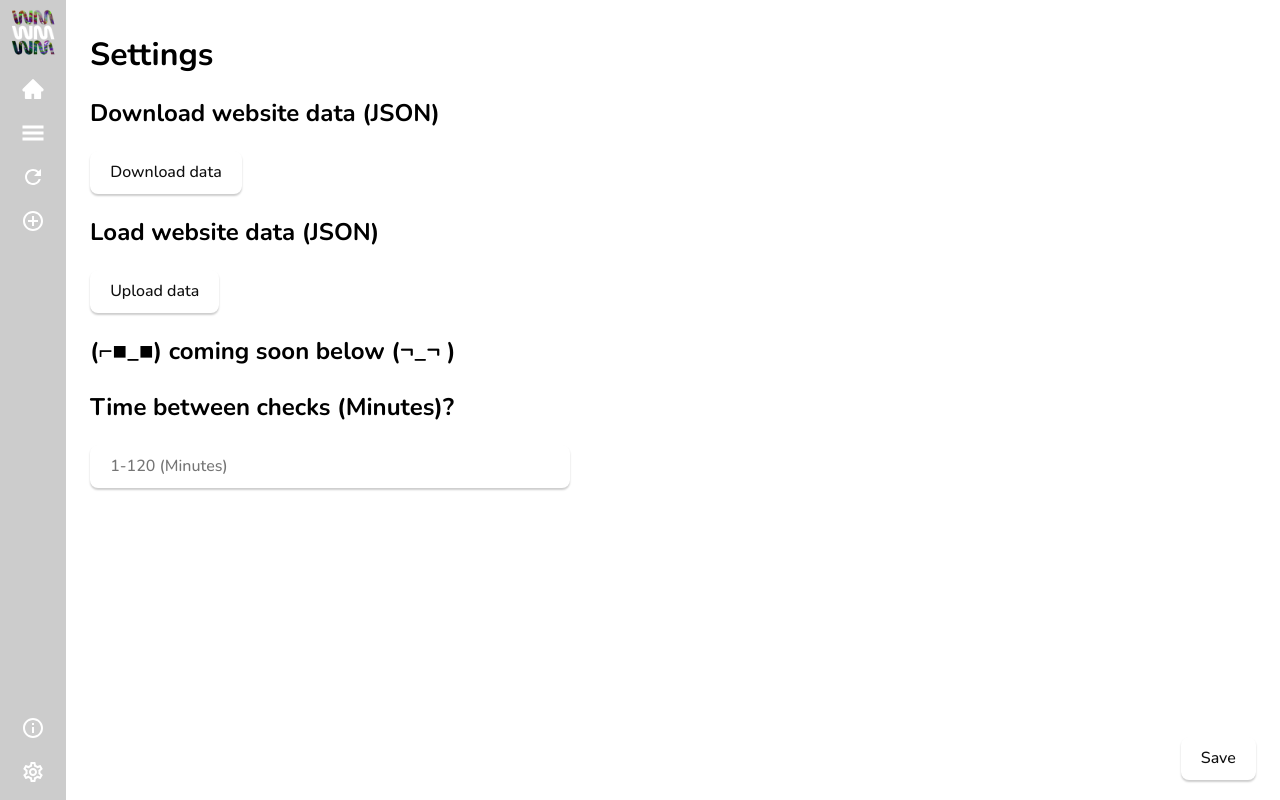
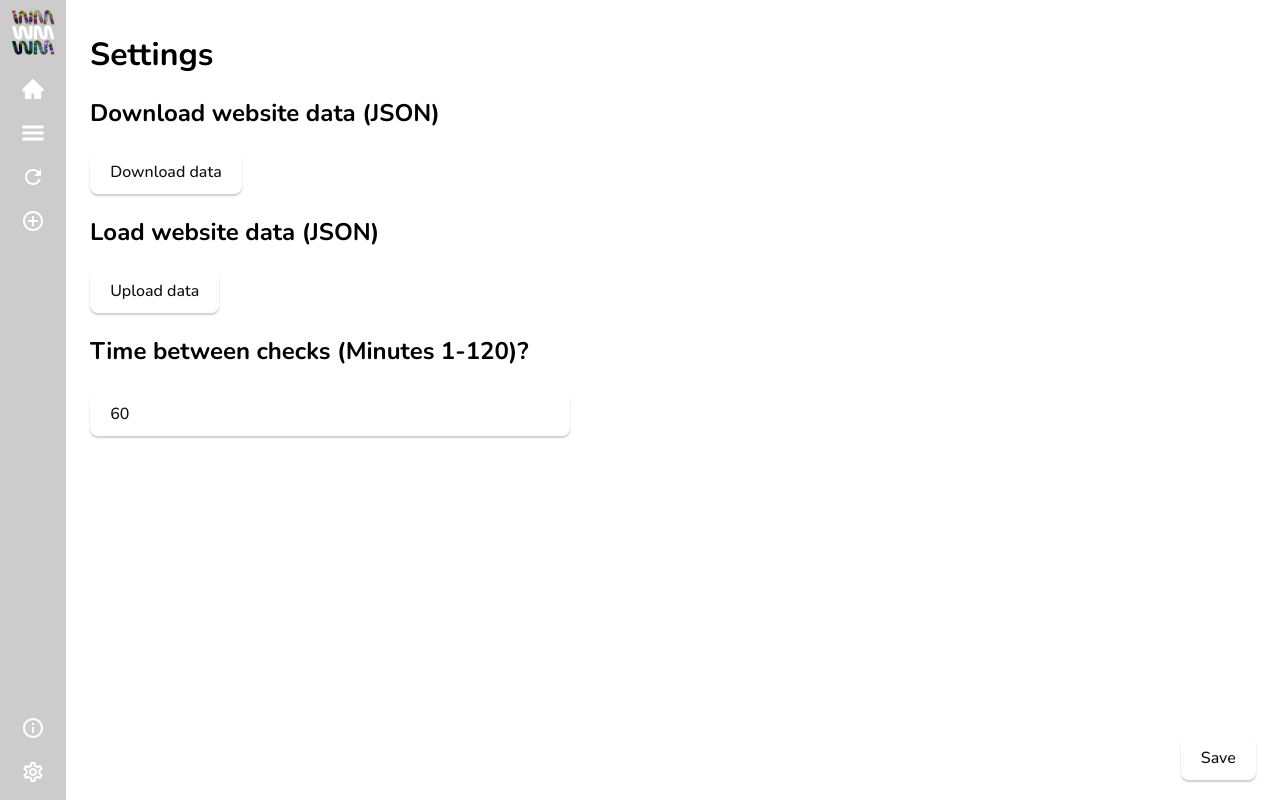
Before and after one commit to CheersLoveDani/web-monitor, a React (Vite) app: page /settings in a window 1280 px wide. Built offline with nearby package versions, Linux system fonts and the light colour scheme.

Commit message:
settings saving and loading

```diff
--- a/src/App.tsx
+++ b/src/App.tsx
@@ -9,7 +9,7 @@ import MainView from "./structure/routes/MainView"
 import Info from "./structure/routes/Info";
 import Settings from "./structure/routes/Settings";
 import { useRecoilState } from "recoil";
-import { websiteDataState } from "./lib/atom";
+import { settingsDataState, websiteDataState } from "./lib/atom";
 import { readFile } from "./lib/fileHandling";
 import { useEffect } from "react";
 
@@ -17,6 +17,7 @@ import { useEffect } from "react";
 function App() {
   // Recoil state for the websiteData state, see lib/atoms.tsx
   const [websiteData, setWebsiteData] = useRecoilState(websiteDataState)
+  const [settingsData, setSettingsData] = useRecoilState(settingsDataState)
 
   // UseEffect to load the website data when the component is rendered
   useEffect(() => {
@@ -27,8 +28,10 @@ function App() {
    * Load the website data from the local storage
    */
   async function load() {
-    const newData = JSON.parse(await readFile('data.json'))
-    setWebsiteData(newData)
+    const newWebsiteData = JSON.parse(await readFile('data.json'))
+    setWebsiteData(newWebsiteData)
+    const newSettingsData = JSON.parse(await readFile('settings.json'))
+    setSettingsData(newSettingsData)
   }
 
   return (
--- a/src/components/Monitor.tsx
+++ b/src/components/Monitor.tsx
@@ -1,7 +1,7 @@
 import { useEffect, useRef, useState } from 'react'
 import { getStatus, getIcon } from '../lib/api'
 import { useRecoilState } from 'recoil'
-import { siteLoadState, websiteDataState } from '../lib/atom'
+import { settingsDataState, siteLoadState, websiteDataState } from '../lib/atom'
 import { BiLinkExternal } from 'react-icons/bi'
 import { AiOutlineArrowUp } from 'react-icons/ai'
 import { ImBin } from 'react-icons/im'
@@ -17,6 +17,7 @@ import { saveWebsiteData } from '../lib/saveLoad'
 const Monitor = (prop: { url: string, name: string, id: number }) => {
   const [siteLoaded, setSiteLoaded] = useRecoilState(siteLoadState)
   const [websiteData, setWebsiteData] = useRecoilState(websiteDataState)
+  const [settingsData, setSettingsData] = useRecoilState(settingsDataState)
 
   const [status, setStatus] = useState('Untested')
   const [statusText, setStatusText] = useState('Untested')
@@ -37,14 +38,17 @@ const Monitor = (prop: { url: string, name: string, id: number }) => {
     checkIcon();
   }, [websiteData])
 
-  // useEffect - sets up an interval to call the checkStatus() function once every hour
+  // useEffect - sets up an interval to call the checkStatus() function to call however often is set in settings
   useEffect(() => {
+    setCheckInterval()
+  }, []);
+
+  function setCheckInterval() {
     const intervalId = setInterval(() => {
       checkStatus();
-    }, 3600000); // Interval time in milliseconds (1 hour)
+    }, 60000 * settingsData.refreshIntervalMinutes); // Interval time in milliseconds (1 hour)
     return () => clearInterval(intervalId);
-  }, []);
-
+  }
 
   /**
  * Opens the website in a new tab and sets the "siteLoaded" state to false.
--- a/src/lib/atom.tsx
+++ b/src/lib/atom.tsx
@@ -45,3 +45,21 @@ export const viewModeState = atom({
   key: 'viewModeState',
   default: 0,
 });
+
+/**
+ * interface for the Settings layout
+ */
+interface SettingsLayout {
+  viewLayout: number
+  refreshIntervalMinutes: number
+}
+const settingsInterface: SettingsLayout = { viewLayout: 0, refreshIntervalMinutes: 60 };
+
+
+/**
+ * atom for handling the settings data
+ */
+export const settingsDataState = atom({
+  key: 'settingsDataState',
+  default: settingsInterface,
+});
--- a/src/structure/Nav.tsx
+++ b/src/structure/Nav.tsx
@@ -10,15 +10,16 @@ import { BsFillGrid3X3GapFill } from 'react-icons/bs';
 import { GiHamburgerMenu } from 'react-icons/gi';
 import { MdAddCircleOutline, MdInfoOutline, MdOutlineRefresh, MdOutlineSettings } from 'react-icons/md';
 
-import { addingWebsiteState, viewModeState } from '../lib/atom';
+import { addingWebsiteState, settingsDataState, viewModeState } from '../lib/atom';
 
 import logo from '../assets/128x128-white.png'
 import { AiFillHome } from 'react-icons/ai';
+import { saveSettingsData } from '../lib/saveLoad';
 
 const Nav = () => {
 
-  const [viewMode, setViewMode] = useRecoilState(viewModeState);
   const [addingWebsite, setAddingWebsite] = useRecoilState(addingWebsiteState)
+  const [settingsData, setSettingsData] = useRecoilState(settingsDataState)
 
   /**
   * Refresh the current page
@@ -28,13 +29,15 @@ const Nav = () => {
   }
 
   /**
-     * Change the view mode between grid and row
+     * Change the view mode between grid and row and save it to settings
      */
   function changeViewState() {
-    if (viewMode == 0) {
-      setViewMode(1)
+    if (settingsData.viewLayout == 0) {
+      setSettingsData({ ...settingsData, viewLayout: 1 })
+      saveSettingsData({ ...settingsData, viewLayout: 1 });
     } else {
-      setViewMode(0)
+      setSettingsData({ ...settingsData, viewLayout: 0 })
+      saveSettingsData({ ...settingsData, viewLayout: 0 });
     }
   }
 
@@ -50,7 +53,7 @@ const Nav = () => {
           <AiFillHome />
         </Link>
         <div className="icon-button background-hover" onClick={changeViewState}>
-          {viewMode ? <BsFillGrid3X3GapFill /> : <GiHamburgerMenu />}
+          {settingsData.viewLayout ? <BsFillGrid3X3GapFill /> : <GiHamburgerMenu />}
         </div>
         <div className="icon-button background-hover" onClick={() => refreshPage()}>
           <MdOutlineRefresh />
--- a/src/structure/routes/MainView.tsx
+++ b/src/structure/routes/MainView.tsx
@@ -2,7 +2,7 @@ import { useEffect } from "react"
 import { useRecoilState } from "recoil"
 import AddWebsite from "../../components/AddWebsite"
 import Monitor from "../../components/Monitor"
-import { addingWebsiteState, siteLoadState, viewModeState, websiteDataState } from "../../lib/atom"
+import { addingWebsiteState, settingsDataState, siteLoadState, viewModeState, websiteDataState } from "../../lib/atom"
 import { readFile } from "../../lib/fileHandling"
 
 function MainView() {
@@ -11,10 +11,10 @@ function MainView() {
   const [siteLoaded, setSiteLoaded] = useRecoilState(siteLoadState)
   const [websiteData, setWebsiteData] = useRecoilState(websiteDataState)
   const [addingWebsite, setAddingWebsite] = useRecoilState(addingWebsiteState)
-  const [viewMode, setViewMode] = useRecoilState(viewModeState);
+  const [settingsData, setSettingsData] = useRecoilState(settingsDataState)
 
   return (
-    <div className={`main-content ${viewMode ? 'grid-mode' : 'row-mode'}`}>
+    <div className={`main-content ${settingsData.viewLayout ? 'grid-mode' : 'row-mode'}`}>
       <div className={`iframe-wrapper ${siteLoaded ? 'active' : 'not-active'}`}>
         <iframe name="default" className={siteLoaded ? 'active' : 'not-active'} />
         <button onClick={() => setSiteLoaded(false)}>Close</button>
--- a/src/structure/routes/Settings.tsx
+++ b/src/structure/routes/Settings.tsx
@@ -1,18 +1,51 @@
 import { useNavigate } from "react-router-dom";
 import { useRecoilState } from "recoil";
-import { websiteDataState } from "../../lib/atom";
+import { settingsDataState, websiteDataState } from "../../lib/atom";
 import { download, uploadWebsiteData } from "../../lib/downloadUpload";
+import { saveSettingsData } from "../../lib/saveLoad";
+import { useState } from "react";
+import { TiTick } from "react-icons/ti"
 
 const Settings = () => {
   const [websiteData, setWebsiteData] = useRecoilState(websiteDataState)
+  const [settingsData, setSettingsData] = useRecoilState(settingsDataState)
+
+  const [saved, setSaved] = useState(false)
 
   const navigate = useNavigate();
 
+
+  /**
+ * Asynchronously uploads website data and updates the local state
+ * then navigates to the homepage.
+ */
   async function upload() {
     const newData = await uploadWebsiteData()
     setWebsiteData(newData)
     navigate("/");
   }
+
+  /**
+ * Handles the change event of the refresh interval input
+ * by updating the local state, saving the data and
+ * providing feedback that the data was saved.
+ * @param {Object} event - The change event of the input element.
+ */
+  function handleRefreshIntervalChange(event: any) {
+    setSaved(false)
+    let value = Math.round(event.target.value)
+    if (value > 120) {
+      value = 120
+    }
+    if (value < 1) {
+      value = 1
+    }
+    setSettingsData({ ...settingsData, refreshIntervalMinutes: value })
+    saveSettingsData({ ...settingsData, refreshIntervalMinutes: value });
+    setSaved(true)
+  }
+
+
   return (
     <div className='main-content'>
       <div className="text-padding flex-between-column">
@@ -31,18 +64,27 @@ const Settings = () => {
             }}
           >
             Upload data</button>
-          <h2>{`(⌐■_■) coming soon below (¬_¬ )`} </h2>
-          <h2>{`Time between checks (Minutes)?`}</h2>
-          <input
-            type="number"
-            min={1}
-            max={120}
-            placeholder="1-120 (Minutes)"
-          />
+
+          <h2>{`Time between checks (Minutes 1-120)?`}</h2>
+          <div className="inline">
+
+            <input
+              type="number"
+              min={1}
+              max={120}
+              placeholder="1-120 (Minutes)"
+              value={settingsData.refreshIntervalMinutes}
+              onChange={(event) => {
+                handleRefreshIntervalChange(event)
+              }}
+            /> {saved ? <div className="inline"><TiTick /></div> : ''}
+          </div>
+          {/* <h2>{`(⌐■_■) coming soon below (¬_¬ )`} </h2> */}
         </div>
         <div className="right">
           <button>Save</button>
         </div>
+
       </div>
     </div>
   );
--- a/src/style.scss
+++ b/src/style.scss
@@ -417,3 +417,16 @@ input.editing-input {
   font-weight: inherit;
   border-radius: 0.25rem;
 }
+
+.inline {
+  display: flex;
+  flex-direction: row;
+  justify-content: flex-start;
+  align-items: center;
+  gap: 1rem;
+  svg {
+    width: 32px;
+    height: 32px;
+    color: rgb(0, 185, 0);
+  }
+}
```
Also changed, not shown: src/lib/downloadUpload.tsx (+11 -0 lines).
